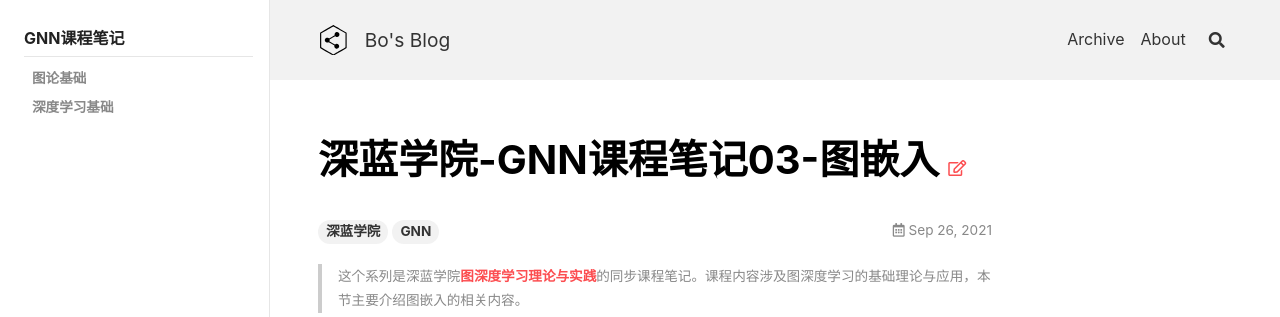
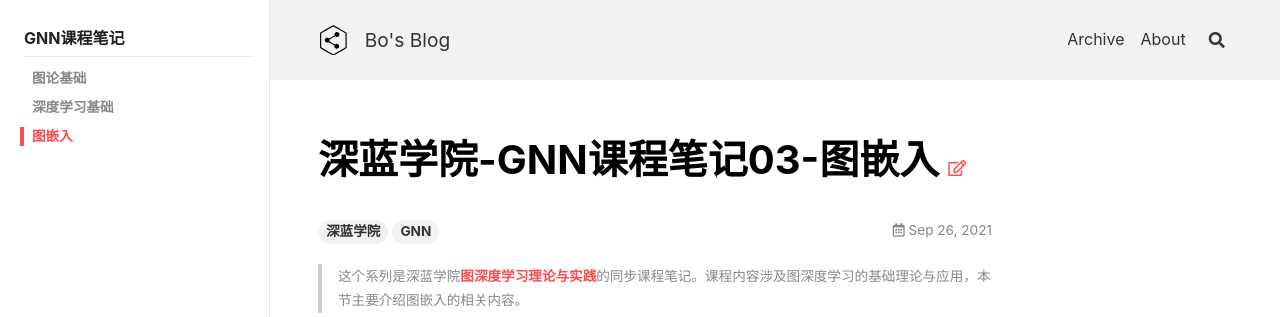
Before and after one commit to peng00bo00/peng00bo00_previous_blog, a Jekyll site: the page built from _posts/2021-09-26-GNN-NOTES-03.md, in a window 1280 px wide. Shown: the top 317 px of the page. Built offline with Jekyll 4.4.1, drawn with Linux system fonts in a browser that asks for light colours; nearby versions of some CDN libraries.

Commit message:
Update navigation.yml

```diff
--- a/_data/navigation.yml
+++ b/_data/navigation.yml
@@ -127,3 +127,5 @@
         url: /2021/09/04/GNN-NOTES-01.html
       - title: 深度学习基础
         url: /2021/09/11/GNN-NOTES-02.html
+      - title: 图嵌入
+        url: /2021/09/26/GNN-NOTES-03.html
```
